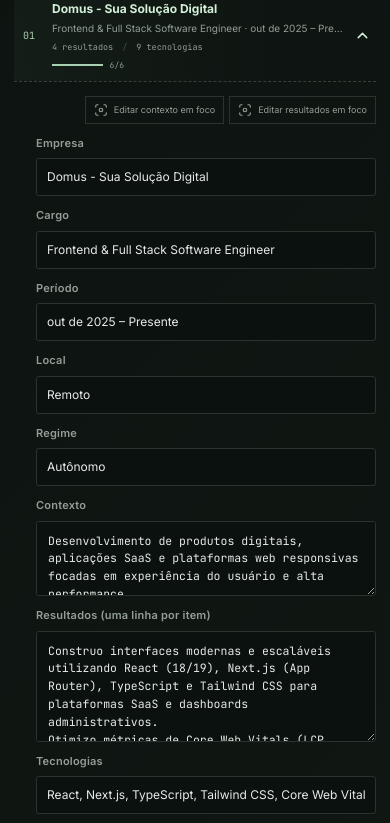
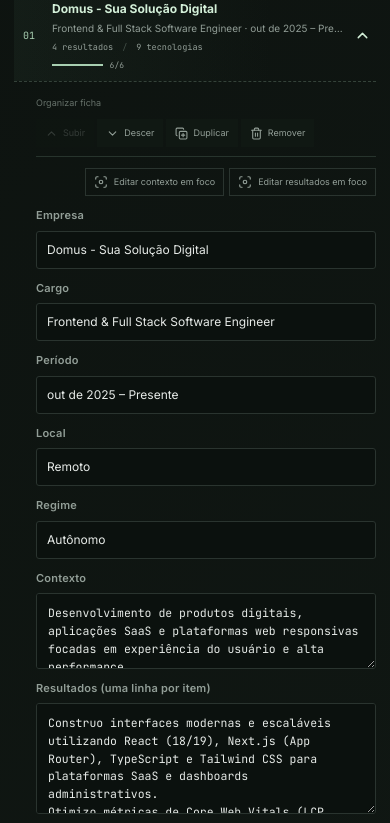
Before and after one commit to PedroReoli/reoli-resume-forge, a React (Vite) app: page / in a window 390 px wide. Shown: the part 2100-2923 px from the top of the page. Built offline with nearby package versions, Linux system fonts and the light colour scheme.

Commit message:
feat(editor): permite organizar e duplicar evidencias

```diff
--- a/package.json
+++ b/package.json
@@ -9,11 +9,12 @@
     "lint": "eslint \"src/**/*.{ts,tsx}\" vite.config.ts eslint.config.js \"scripts/**/*.mjs\" --max-warnings 0",
     "test": "cargo test --manifest-path src-tauri/Cargo.toml",
     "test:ops": "node --test scripts/ops/*.test.mjs",
+    "test:ui": "node --test scripts/ui/*.test.mjs",
     "ops": "node scripts/ops.mjs",
     "tauri": "tauri",
     "tauri:dev": "tauri dev",
     "build:portable": "npm run build && tauri build --no-bundle && node scripts/package-portable.mjs",
-    "verify": "npm run lint && npm run build && npm run test:ops && npm run test"
+    "verify": "npm run lint && npm run build && npm run test:ui && npm run test:ops && npm run test"
   },
   "dependencies": {
     "@fontsource-variable/inter": "^5.3.0",
--- a/src/components/editor/ExperienceEditorCard.tsx
+++ b/src/components/editor/ExperienceEditorCard.tsx
@@ -1,7 +1,7 @@
-import { Trash2 } from 'lucide-react';
 import type { Experience } from '../../types/resume';
 import { EditorField, EditorTextArea, FocusButton } from './EditorFields';
 import type { FocusedEditorConfig } from './FocusedEditorModal';
+import { RecordActionBar } from './RecordActionBar';
 import { RecordEditorCard } from './RecordEditorCard';
 import { splitLines, splitList } from './editorText';
 
@@ -13,6 +13,8 @@
   keywordSuggestions: string[];
   onToggle: () => void;
   onUpdate: (patch: Partial<Experience>) => void;
+  onMove: (direction: -1 | 1) => void;
+  onDuplicate: () => void;
   onRemove: () => void;
   onOpenFocus: (config: FocusedEditorConfig) => void;
 }
@@ -25,6 +27,8 @@
   keywordSuggestions,
   onToggle,
   onUpdate,
+  onMove,
+  onDuplicate,
   onRemove,
   onOpenFocus,
 }: ExperienceEditorCardProps) {
@@ -51,6 +55,16 @@
       expanded={expanded}
       onToggle={onToggle}
     >
+      <RecordActionBar
+        itemLabel="experiência"
+        canMoveUp={index > 0}
+        canMoveDown={index < total - 1}
+        canRemove={total > 1}
+        onMoveUp={() => onMove(-1)}
+        onMoveDown={() => onMove(1)}
+        onDuplicate={onDuplicate}
+        onRemove={onRemove}
+      />
       <div className="record-focus-actions">
         <FocusButton label="Editar contexto em foco" onClick={() => onOpenFocus({
           title: `${item.role || 'Experiência'} — contexto`,
@@ -77,11 +91,6 @@
       <EditorTextArea label="Contexto" value={item.summary} rows={3} onChange={(summary) => onUpdate({ summary })} />
       <EditorTextArea label="Resultados (uma linha por item)" value={item.bullets.join('\n')} rows={5} onChange={(value) => onUpdate({ bullets: splitLines(value) })} />
       <EditorField label="Tecnologias" value={item.technologies.join(', ')} onChange={(value) => onUpdate({ technologies: splitList(value) })} />
-      {total > 1 ? (
-        <button className="remove-button" type="button" onClick={onRemove}>
-          <Trash2 size={14} /> Remover experiência
-        </button>
-      ) : null}
     </RecordEditorCard>
   );
 }
--- a/src/components/editor/ProfileEditor.tsx
+++ b/src/components/editor/ProfileEditor.tsx
@@ -1,5 +1,6 @@
 import { Trash2 } from 'lucide-react';
 import { useEffect, useState } from 'react';
+import { insertRecord, moveRecord } from '../../domain/recordCollection';
 import { removeCustomSection } from '../../domain/resumeLayout';
 import type { Certification, Education, Experience, Language, Project, ResumeProfile } from '../../types/resume';
 import { SectionHeading } from '../common/SectionHeading';
@@ -87,6 +88,19 @@
     });
     onProfile({ ...profile, experience: profile.experience.filter((_, itemIndex) => itemIndex !== index) });
   };
+  const moveExperience = (index: number, direction: -1 | 1) => {
+    const target = index + direction;
+    if (target < 0 || target >= profile.experience.length) return;
+    setExpandedExperience(target);
+    onProfile({ ...profile, experience: moveRecord(profile.experience, index, target) });
+  };
+  const duplicateExperience = (index: number) => {
+    const target = index + 1;
+    const source = profile.experience[index];
+    const duplicate = { ...source, bullets: [...source.bullets], technologies: [...source.technologies] };
+    setExpandedExperience(target);
+    onProfile({ ...profile, experience: insertRecord(profile.experience, target, duplicate) });
+  };
   const addProject = () => {
     const nextIndex = profile.projects.length;
     setExpandedProject(nextIndex);
@@ -101,6 +115,19 @@
       return current;
     });
     onProfile({ ...profile, projects: profile.projects.filter((_, itemIndex) => itemIndex !== index) });
+  };
+  const moveProject = (index: number, direction: -1 | 1) => {
+    const target = index + direction;
+    if (target < 0 || target >= profile.projects.length) return;
+    setExpandedProject(target);
+    onProfile({ ...profile, projects: moveRecord(profile.projects, index, target) });
+  };
+  const duplicateProject = (index: number) => {
+    const target = index + 1;
+    const source = profile.projects[index];
+    const duplicate = { ...source, metrics: [...source.metrics], technologies: [...source.technologies] };
+    setExpandedProject(target);
+    onProfile({ ...profile, projects: insertRecord(profile.projects, target, duplicate) });
   };
 
   return (
@@ -192,6 +219,8 @@
             keywordSuggestions={keywordSuggestions}
             onToggle={() => setExpandedExperience((current) => current === index ? null : index)}
             onUpdate={(patch) => updateExperience(index, patch)}
+            onMove={(direction) => moveExperience(index, direction)}
+            onDuplicate={() => duplicateExperience(index)}
             onRemove={() => removeExperience(index)}
             onOpenFocus={openFocus}
           />
@@ -209,10 +238,13 @@
             key={index}
             item={item}
             index={index}
+            total={profile.projects.length}
             expanded={expandedProject === index}
             keywordSuggestions={keywordSuggestions}
             onToggle={() => setExpandedProject((current) => current === index ? null : index)}
             onUpdate={(patch) => updateProject(index, patch)}
+            onMove={(direction) => moveProject(index, direction)}
+            onDuplicate={() => duplicateProject(index)}
             onRemove={() => removeProject(index)}
             onOpenFocus={openFocus}
           />
--- a/src/components/editor/ProjectEditorCard.tsx
+++ b/src/components/editor/ProjectEditorCard.tsx
@@ -1,17 +1,20 @@
-import { Trash2 } from 'lucide-react';
 import type { Project } from '../../types/resume';
 import { EditorField, EditorTextArea, FocusButton } from './EditorFields';
 import type { FocusedEditorConfig } from './FocusedEditorModal';
+import { RecordActionBar } from './RecordActionBar';
 import { RecordEditorCard } from './RecordEditorCard';
 import { splitLines, splitList } from './editorText';
 
 interface ProjectEditorCardProps {
   item: Project;
   index: number;
+  total: number;
   expanded: boolean;
   keywordSuggestions: string[];
   onToggle: () => void;
   onUpdate: (patch: Partial<Project>) => void;
+  onMove: (direction: -1 | 1) => void;
+  onDuplicate: () => void;
   onRemove: () => void;
   onOpenFocus: (config: FocusedEditorConfig) => void;
 }
@@ -19,10 +22,13 @@
 export function ProjectEditorCard({
   item,
   index,
+  total,
   expanded,
   keywordSuggestions,
   onToggle,
   onUpdate,
+  onMove,
+  onDuplicate,
   onRemove,
   onOpenFocus,
 }: ProjectEditorCardProps) {
@@ -42,6 +48,15 @@
       expanded={expanded}
       onToggle={onToggle}
     >
+      <RecordActionBar
+        itemLabel="projeto"
+        canMoveUp={index > 0}
+        canMoveDown={index < total - 1}
+        onMoveUp={() => onMove(-1)}
+        onMoveDown={() => onMove(1)}
+        onDuplicate={onDuplicate}
+        onRemove={onRemove}
+      />
       <div className="record-focus-actions">
         <FocusButton label="Editar métricas em foco" onClick={() => onOpenFocus({
           title: `${item.name || 'Projeto'} — resultados`,
@@ -55,9 +70,6 @@
       <EditorTextArea label="Descrição" value={item.description} rows={3} onChange={(description) => onUpdate({ description })} />
       <EditorTextArea label="Métricas (uma linha por item)" value={item.metrics.join('\n')} rows={4} onChange={(value) => onUpdate({ metrics: splitLines(value) })} />
       <EditorField label="Tecnologias" value={item.technologies.join(', ')} onChange={(value) => onUpdate({ technologies: splitList(value) })} />
-      <button className="remove-button" type="button" onClick={onRemove}>
-        <Trash2 size={14} /> Remover projeto
-      </button>
     </RecordEditorCard>
   );
 }
--- /dev/null
+++ b/src/components/editor/RecordActionBar.tsx
@@ -0,0 +1,50 @@
+import { ChevronDown, ChevronUp, CopyPlus, Trash2 } from 'lucide-react';
+
+interface RecordActionBarProps {
+  itemLabel: string;
+  canMoveUp: boolean;
+  canMoveDown: boolean;
+  canRemove?: boolean;
+  onMoveUp: () => void;
+  onMoveDown: () => void;
+  onDuplicate: () => void;
+  onRemove: () => void;
+}
+
+export function RecordActionBar({
+  itemLabel,
+  canMoveUp,
+  canMoveDown,
+  canRemove = true,
+  onMoveUp,
+  onMoveDown,
+  onDuplicate,
+  onRemove,
+}: RecordActionBarProps) {
+  return (
+    <div className="record-action-bar" aria-label={`Ações para ${itemLabel}`}>
+      <span>Organizar ficha</span>
+      <div>
+        <button type="button" disabled={!canMoveUp} aria-label={`Mover ${itemLabel} para cima`} onClick={onMoveUp}>
+          <ChevronUp size={13} /> <span>Subir</span>
+        </button>
+        <button type="button" disabled={!canMoveDown} aria-label={`Mover ${itemLabel} para baixo`} onClick={onMoveDown}>
+          <ChevronDown size={13} /> <span>Descer</span>
+        </button>
+        <button type="button" aria-label={`Duplicar ${itemLabel}`} onClick={onDuplicate}>
+          <CopyPlus size={13} /> <span>Duplicar</span>
+        </button>
+        <button
+          className="danger-action"
+          type="button"
+          disabled={!canRemove}
+          aria-label={`Remover ${itemLabel}`}
+          title={canRemove ? `Remover ${itemLabel}` : 'Mantenha pelo menos uma ficha'}
+          onClick={onRemove}
+        >
+          <Trash2 size={13} /> <span>Remover</span>
+        </button>
+      </div>
+    </div>
+  );
+}
--- /dev/null
+++ b/src/domain/recordCollection.ts
@@ -0,0 +1,13 @@
+export function moveRecord<T>(items: readonly T[], from: number, to: number): T[] {
+  if (from < 0 || from >= items.length || to < 0 || to >= items.length || from === to) return [...items];
+  const next = [...items];
+  const [record] = next.splice(from, 1);
+  next.splice(to, 0, record);
+  return next;
+}
+
+export function insertRecord<T>(items: readonly T[], index: number, record: T): T[] {
+  const next = [...items];
+  next.splice(Math.max(0, Math.min(index, next.length)), 0, record);
+  return next;
+}
--- a/src/styles/record-editor.css
+++ b/src/styles/record-editor.css
@@ -123,6 +123,54 @@
   display: none;
 }
 
+.record-action-bar {
+  display: flex;
+  min-height: 36px;
+  align-items: center;
+  justify-content: space-between;
+  gap: 10px;
+  padding: 0 0 9px;
+  border-bottom: 1px solid rgb(49 65 56 / 72%);
+}
+
+.record-action-bar > span {
+  color: var(--faint);
+  font-size: 9px;
+}
+
+.record-action-bar > div {
+  display: flex;
+  flex-wrap: wrap;
+  justify-content: flex-end;
+  gap: 3px;
+}
+
+.record-action-bar button {
+  display: inline-flex;
+  min-height: 28px;
+  align-items: center;
+  gap: 5px;
+  padding: 0 8px;
+  border: 1px solid transparent;
+  background: #101813;
+  color: var(--muted);
+  font-size: 9px;
+}
+
+.record-action-bar button:hover:not(:disabled) {
+  border-color: var(--line-strong);
+  color: var(--accent-bright);
+}
+
+.record-action-bar button:disabled {
+  opacity: 0.28;
+}
+
+.record-action-bar .danger-action:hover {
+  border-color: #684943;
+  color: var(--danger);
+}
+
 @media (max-width: 720px) {
   .record-summary {
     min-height: 74px;
@@ -160,6 +208,16 @@
   .record-content {
     padding-left: 22px;
   }
+
+  .record-action-bar {
+    align-items: flex-start;
+    flex-direction: column;
+  }
+
+  .record-action-bar > div {
+    width: 100%;
+    justify-content: flex-start;
+  }
 }
 
 @media (max-width: 380px) {
```
Also changed, not shown: 1 other file (tests, documents, lock files or other folders).
